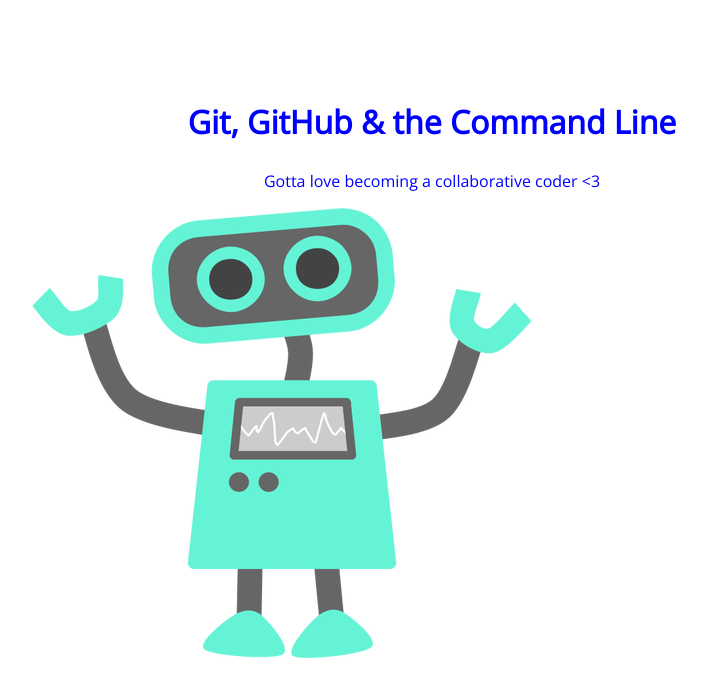
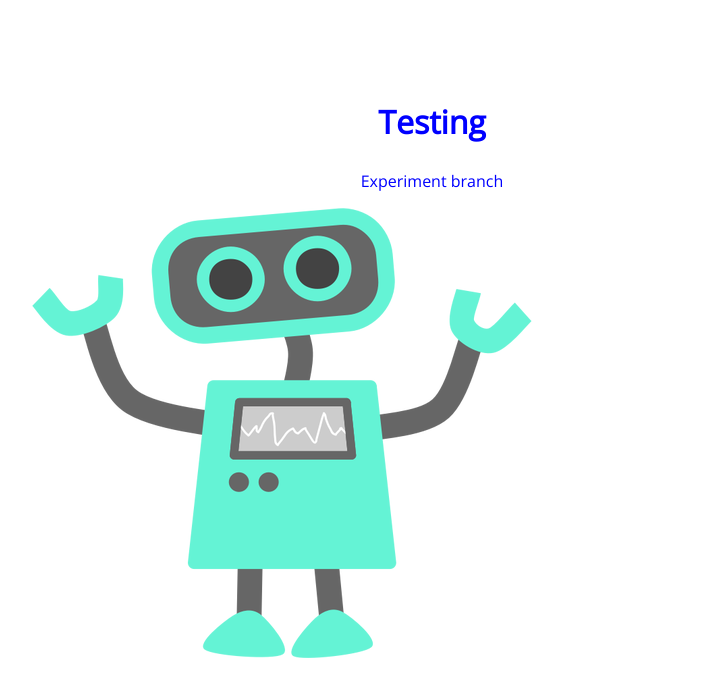
Before and after one commit to marina-saito/105-project, a plain HTML site: page index.html in a window 1280 px wide. Shown: the whole page, without its empty margins (208-915 px from the left). Drawn offline with nearby package versions, Linux system fonts and the light colour scheme.

Commit message:
Testing branch

```diff
--- a/index.html
+++ b/index.html
@@ -8,8 +8,8 @@
 </head>
 <body>
 	<section>
-		<h1>Git, GitHub & the Command Line</h1>
-		<p>Gotta love becoming a collaborative coder <3</p>
+		<h1>Testing</h1>
+		<p>Experiment branch</p>
 		<img src="img/happy-blue-robot.png">
 	</section>
 </body>
```
